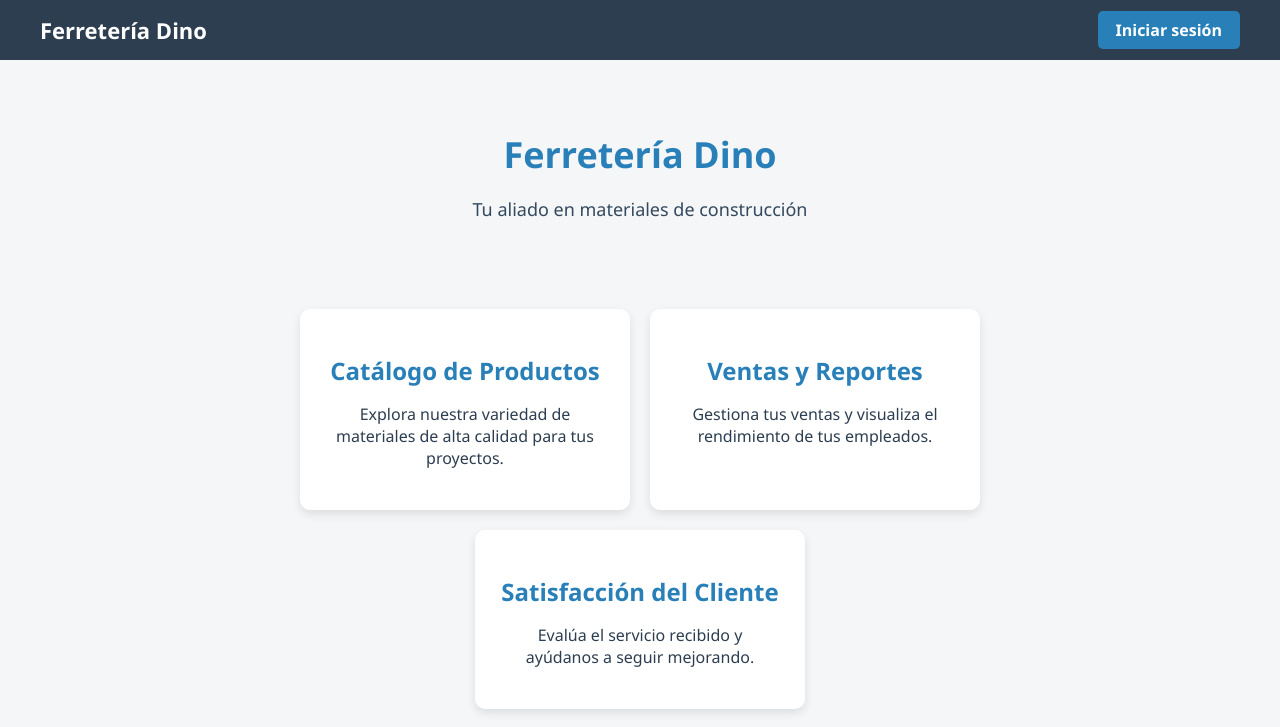
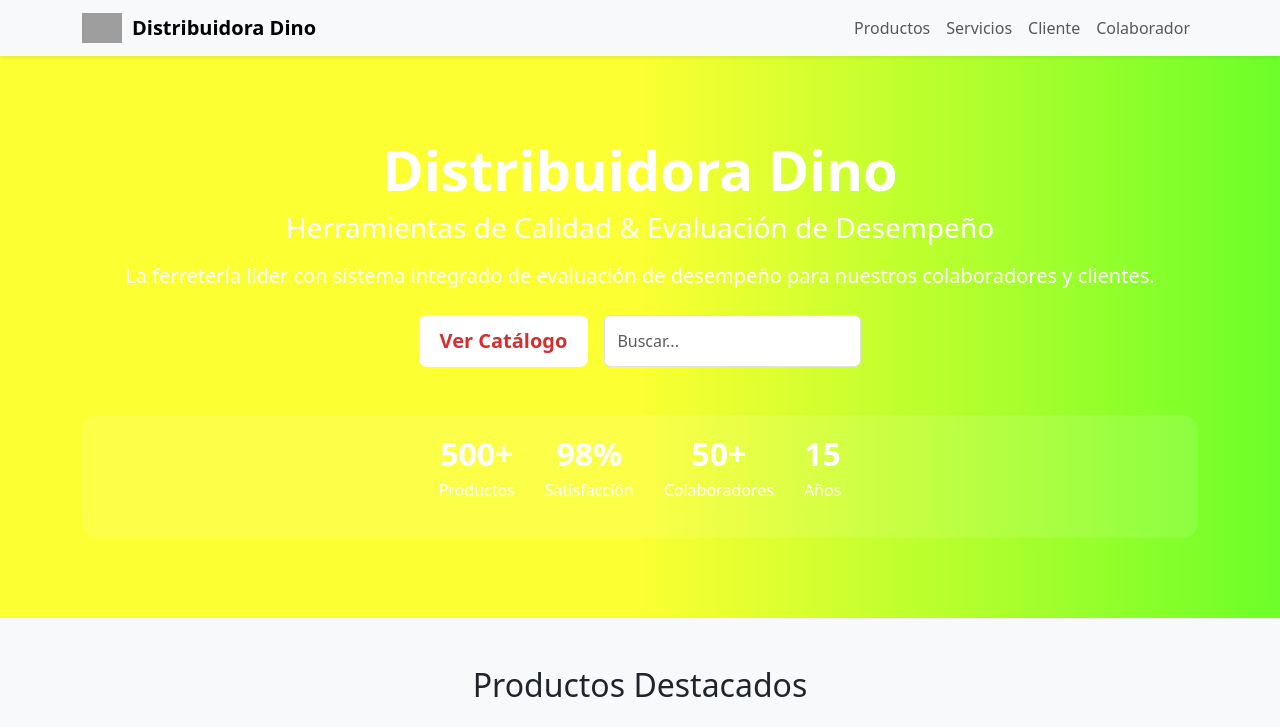
Before and after one commit to alexandersuclupe/Proyecto_Dino_ver2, a Django app: page / in a window 1280 px wide. Shown: the top 727 px of the page. Run offline with Django 5.2, Linux system fonts and the light colour scheme; grey boxes are pictures that could not be loaded.

Commit message:
actualizando versiones

```diff
--- a/static/css/index.css
+++ b/static/css/index.css
@@ -1,91 +1,83 @@
-body {
-  margin: 0;
-  font-family: 'Segoe UI', Tahoma, Geneva, Verdana, sans-serif;
-  background: #f4f6f8;
-  color: #2c3e50;
+/* Fondo degradado de la sección principal */
+.hero {
+  background: linear-gradient(90deg, #fcff32, #fcff32, #6cff29);
+  color: white;
+  padding: 80px 0;
 }
 
-.container {
-  max-width: 1000px;
-  margin: 0 auto;
-  padding: 30px 20px;
+/* Botón */
+.hero .btn {
+  background: rgb(255, 255, 255);
+  color: #d32f2f;
+  font-weight: 600;
+  border-radius: 8px;
+  padding: 10px 20px;
 }
 
-header {
-  text-align: center;
-  padding: 40px 0;
+.hero .btn:hover {
+  background-color: #eaffee;
+  color: #b71c1c;
 }
 
-header h1 {
-  margin: 0;
-  font-size: 36px;
-  color: #2980b9;
+/* Caja de estadísticas */
+.stats-box {
+  background: rgba(255, 255, 255, 0.1);
+  border-radius: 16px;
+  padding: 20px 30px;
+  display: flex;
+  justify-content: center;
+  flex-wrap: wrap;
+  gap: 30px;
 }
 
-header p {
-  font-size: 18px;
-  color: #34495e;
+.stats-box div {
+  text-align: center;
 }
 
-.features {
-  display: flex;
-  flex-wrap: wrap;
-  gap: 20px;
-  justify-content: center;
-  margin-top: 30px;
+.stats-box h3 {
+  font-size: 2rem;
+  font-weight: bold;
+  margin-bottom: 5px;
 }
 
-.card {
-  background: white;
-  padding: 25px;
-  border-radius: 10px;
-  box-shadow: 0 4px 10px rgba(0,0,0,0.1);
-  width: 280px;
-  text-align: center;
-  transition: transform 0.3s ease;
+/* Navbar */
+.navbar-brand {
+  font-weight: bold;
+  display: flex;
+  align-items: center;
 }
 
-.card:hover {
-  transform: translateY(-5px);
+.navbar-brand img {
+  margin-right: 10px;
 }
 
-.card h2 {
-  color: #2980b9;
-  margin-bottom: 10px;
+.nav-link {
+  font-weight: 500;
+}
+
+/* Responsivo */
+@media (max-width: 768px) {
+  .hero {
+    text-align: center;
+    padding: 60px 20px;
+  }
+
+  .stats-box {
+    flex-direction: column;
+    align-items: center;
+  }
 }
 
 footer {
-  text-align: center;
-  margin-top: 50px;
-  padding: 20px;
-  color: #7f8c8d;
-  font-size: 14px;
+  margin-top: 70px;
+  padding-bottom: 20px;
 }
 
-.navbar {
-  background-color: #2c3e50;
-  padding: 15px 40px;
-  color: white;
-  display: flex;
-  justify-content: space-between;
-  align-items: center;
+.card-title {
+  font-weight: 600;
 }
 
-.navbar-brand {
-  font-size: 22px;
-  font-weight: bold;
+body {
+  font-family: 'Segoe UI', sans-serif;
+  background-color: #f8f9fa;
 }
-
-.navbar-links a.btn-login {
-  color: white;
-  text-decoration: none;
-  padding: 8px 18px;
-  background-color: #2980b9;
-  border-radius: 5px;
-  transition: background-color 0.3s;
-  font-weight: bold;
-}
-
-.navbar-links a.btn-login:hover {
-  background-color: #1f618d;
-}
--- a/templates/index.html
+++ b/templates/index.html
@@ -3,42 +3,97 @@
 <html lang="es">
 <head>
     <meta charset="UTF-8">
-  <title>Bienvenido a la Ferretería</title>
+    <meta name="viewport" content="width=device-width, initial-scale=1.0">
+    <title>Distribuidora Dino</title>
     <link rel="stylesheet" href="{% static 'css/index.css' %}">
+    <link href="https://cdn.jsdelivr.net/npm/bootstrap@5.3.2/dist/css/bootstrap.min.css" rel="stylesheet">
 </head>
 <body>
-  <!-- NAVBAR -->
-  <nav class="navbar">
-    <div class="navbar-brand">Ferretería Dino</div>
-    <div class="navbar-links">
-      <a href="{% url 'login' %}" class="btn-login">Iniciar sesión</a>
+
+<!-- Navbar -->
+<nav class="navbar navbar-expand-lg navbar-light bg-light shadow-sm">
+    <div class="container">
+        <a class="navbar-brand" href="#">
+            <img src="{% static 'img/logo.png' %}" alt="Logo" width="40"> Distribuidora Dino
+        </a>
+        <button class="navbar-toggler" type="button" data-bs-toggle="collapse" data-bs-target="#navbarNav">
+            <span class="navbar-toggler-icon"></span>
+        </button>
+        <div class="collapse navbar-collapse justify-content-end" id="navbarNav">
+            <ul class="navbar-nav">
+                <li class="nav-item"><a class="nav-link" href="#">Productos</a></li>
+                <li class="nav-item"><a class="nav-link" href="#">Servicios</a></li>
+                <li class="nav-item"><a class="nav-link" href="{% url 'login' %}">Cliente</a></li>
+                <li class="nav-item"><a class="nav-link" href="/admin/">Colaborador</a></li>
+            </ul>
+        </div>
     </div>
 </nav>
 
+<!-- Hero Section -->
+<section class="hero text-white text-center">
     <div class="container">
-    <header>
-      <h1>Ferretería Dino</h1>
-      <p>Tu aliado en materiales de construcción</p>
-    </header>
+        <h1 class="display-4 fw-bold">Distribuidora Dino</h1>
+        <h3 class="fw-normal mb-3">Herramientas de Calidad & Evaluación de Desempeño</h3>
+        <p class="lead">La ferretería líder con sistema integrado de evaluación de desempeño para nuestros colaboradores y clientes.</p>
+        <div class="d-flex justify-content-center gap-3 mt-4 flex-wrap">
+            <a href="#" class="btn btn-lg">Ver Catálogo</a>
+            <input type="text" class="form-control w-auto" placeholder="Buscar...">
+        </div>
 
-    <section class="features">
-      <div class="card">
-        <h2>Catálogo de Productos</h2>
-        <p>Explora nuestra variedad de materiales de alta calidad para tus proyectos.</p>
+        <div class="stats-box mt-5">
+            <div>
+                <h3>500+</h3>
+                <p>Productos</p>
             </div>
-      <div class="card">
-        <h2>Ventas y Reportes</h2>
-        <p>Gestiona tus ventas y visualiza el rendimiento de tus empleados.</p>
+            <div>
+                <h3>98%</h3>
+                <p>Satisfacción</p>
             </div>
-      <div class="card">
-        <h2>Satisfacción del Cliente</h2>
-        <p>Evalúa el servicio recibido y ayúdanos a seguir mejorando.</p>
+            <div>
+                <h3>50+</h3>
+                <p>Colaboradores</p>
+            </div>
+            <div>
+                <h3>15</h3>
+                <p>Años</p>
+            </div>
+        </div>
     </div>
 </section>
 
-    <footer>
-      <p>&copy; 2025 Ferretería Dino - Todos los derechos reservados</p>
+<!-- Productos destacados -->
+<section class="py-5 bg-light">
+  <div class="container">
+    <h2 class="text-center mb-4">Productos Destacados</h2>
+    <div class="row row-cols-1 row-cols-md-4 g-4">
+      {% for i in "1234" %}
+      <div class="col">
+        <div class="card h-100">
+          <img src="{% static 'img/product-placeholder.png' %}" class="card-img-top" alt="Producto">
+          <div class="card-body">
+            <h5 class="card-title">Producto Ejemplo {{ forloop.counter }}</h5>
+            <p class="card-text">Herramienta profesional para tu proyecto.</p>
+          </div>
+          <div class="card-footer d-flex justify-content-between align-items-center">
+            <span class="text-primary fw-bold">$99.99</span>
+            <a href="#" class="btn btn-sm btn-outline-primary">Ver</a>
+          </div>
+        </div>
+      </div>
+      {% endfor %}
+    </div>
+  </div>
+</section>
+
+<!-- Footer -->
+<footer class="bg-dark text-white pt-4">
+  <div class="container text-center">
+    <p>© 2025 Distribuidora Dino. Todos los derechos reservados.</p>
+    <p>📞 +1 (923) 123-4567 · ✉ info@distribuidoradino.com · 📍 123 Calle Principal, Ciudad</p>
+  </div>
 </footer>
-  </div>
+
+<script src="https://cdn.jsdelivr.net/npm/bootstrap@5.3.3/dist/js/bootstrap.bundle.min.js"></script>
 </body>
 </html>
```
Lines whose indentation alone changed are shown as unchanged.
